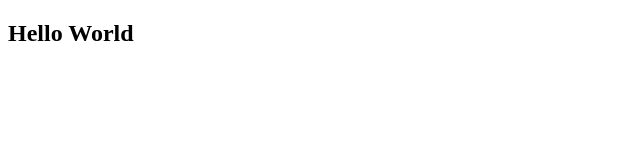
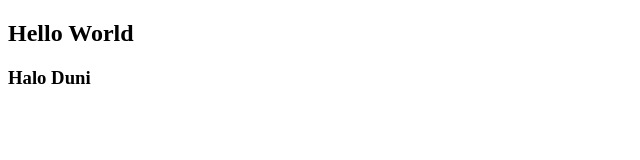
Before and after one commit to huda-addelson/rebase, a plain HTML site: page index.html in a window 1280 px wide. Shown: the whole page, without its empty margins (0-640 px from the left). Drawn offline with Linux system fonts and the light colour scheme.

Commit message:
add description

```diff
--- a/index.html
+++ b/index.html
@@ -8,5 +8,6 @@
   </head>
   <body>
     <h2>Hello World</h2>
+    <h3>Halo Duni</h3>
   </body>
 </html>
```
